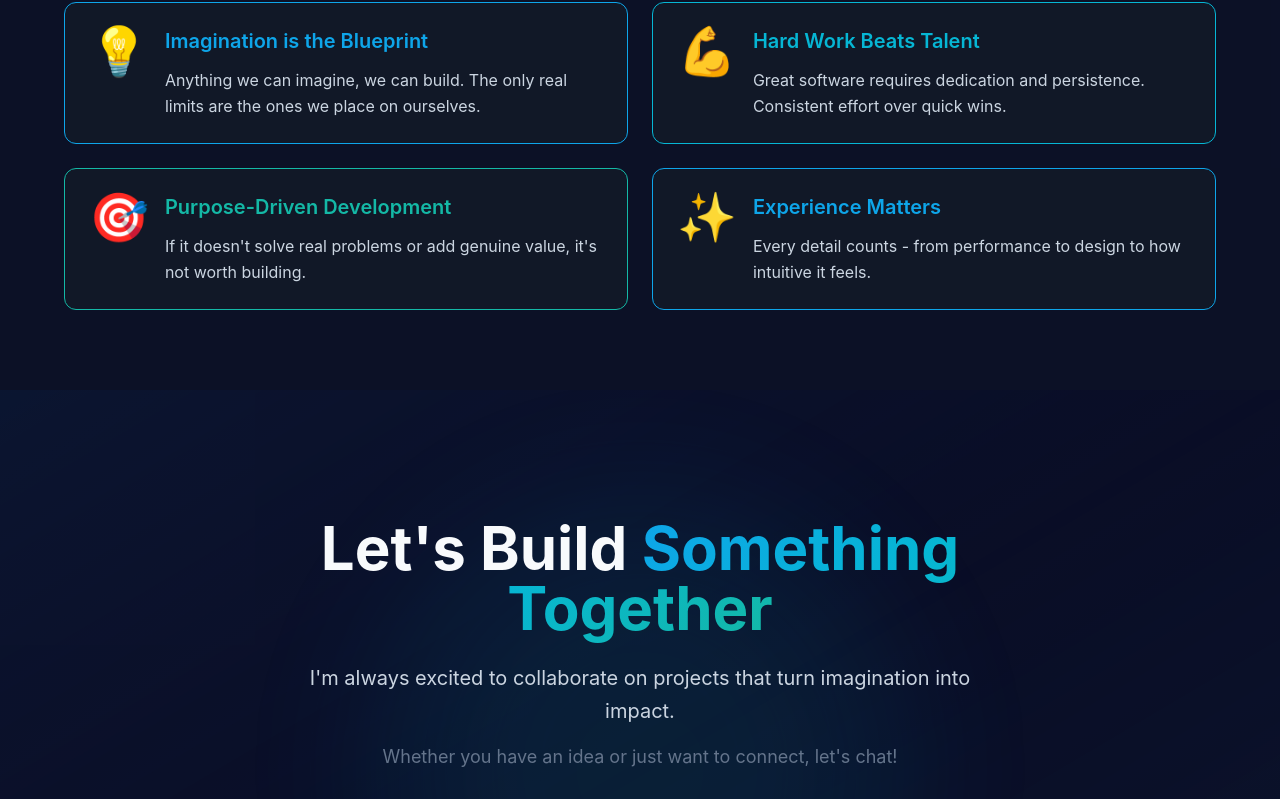
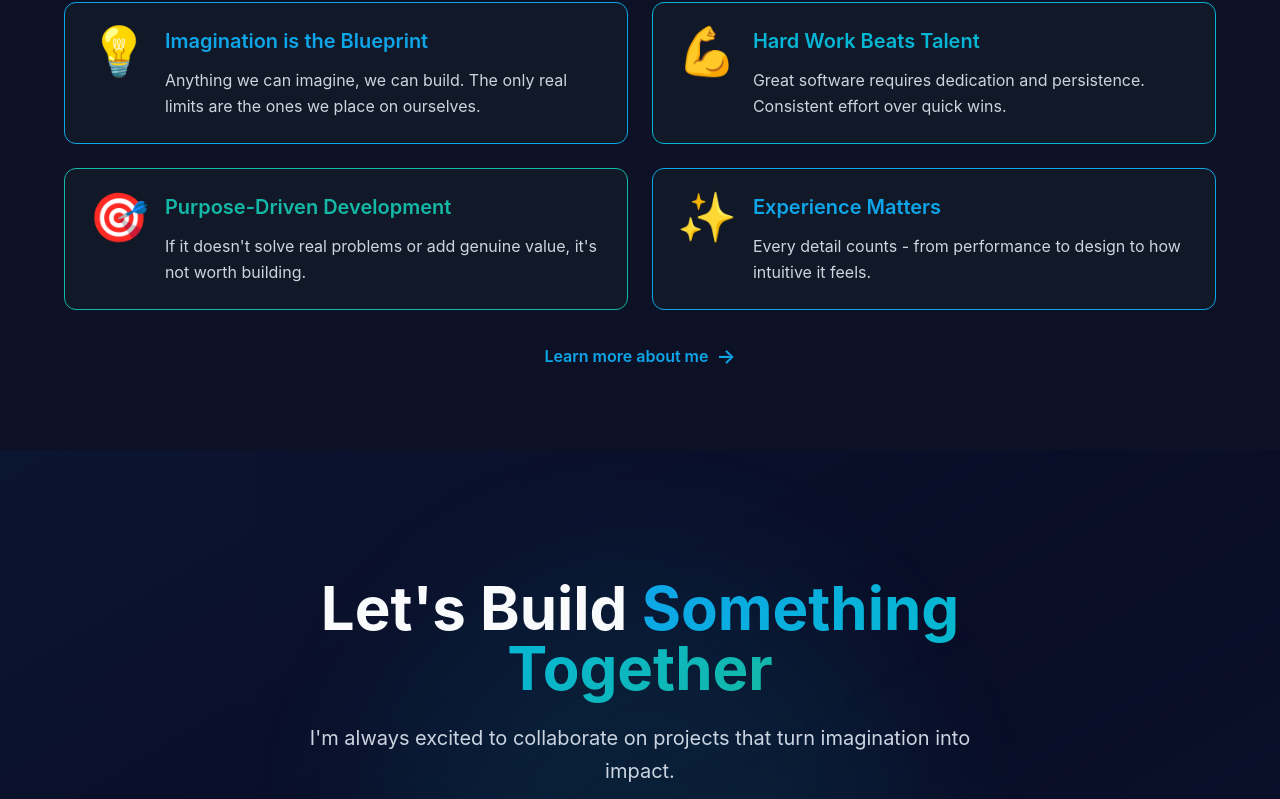
Before and after one commit to mjvstaden/personal-website, a React (Vite) app: page / in a window 1280 px wide. Shown: the part 2373-3172 px from the top of the page. Built offline with nearby package versions, Linux system fonts and the light colour scheme.

Commit message:
Add learn more about me link on home page

```diff
--- a/src/components/sections/Philosophy.tsx
+++ b/src/components/sections/Philosophy.tsx
@@ -1,4 +1,5 @@
 import { useEffect, useRef, useState } from 'react';
+import { Link } from 'react-router-dom';
 
 interface Value {
   icon: string;
@@ -73,7 +74,7 @@ export default function Philosophy() {
           </p>
         </div>
 
-        <div className="grid md:grid-cols-2 gap-6">
+        <div className="grid md:grid-cols-2 gap-6 mb-8">
           {values.map((value, index) => (
             <div
               key={value.title}
@@ -117,6 +118,16 @@ export default function Philosophy() {
             </div>
           ))}
         </div>
+
+        <div className="text-center">
+          <Link
+            to="/about"
+            className="inline-flex items-center gap-2 text-accent-primary hover:text-accent-secondary transition-colors font-semibold"
+          >
+            Learn more about me
+            <span className="text-xl">→</span>
+          </Link>
+        </div>
       </div>
     </section>
   );
```
